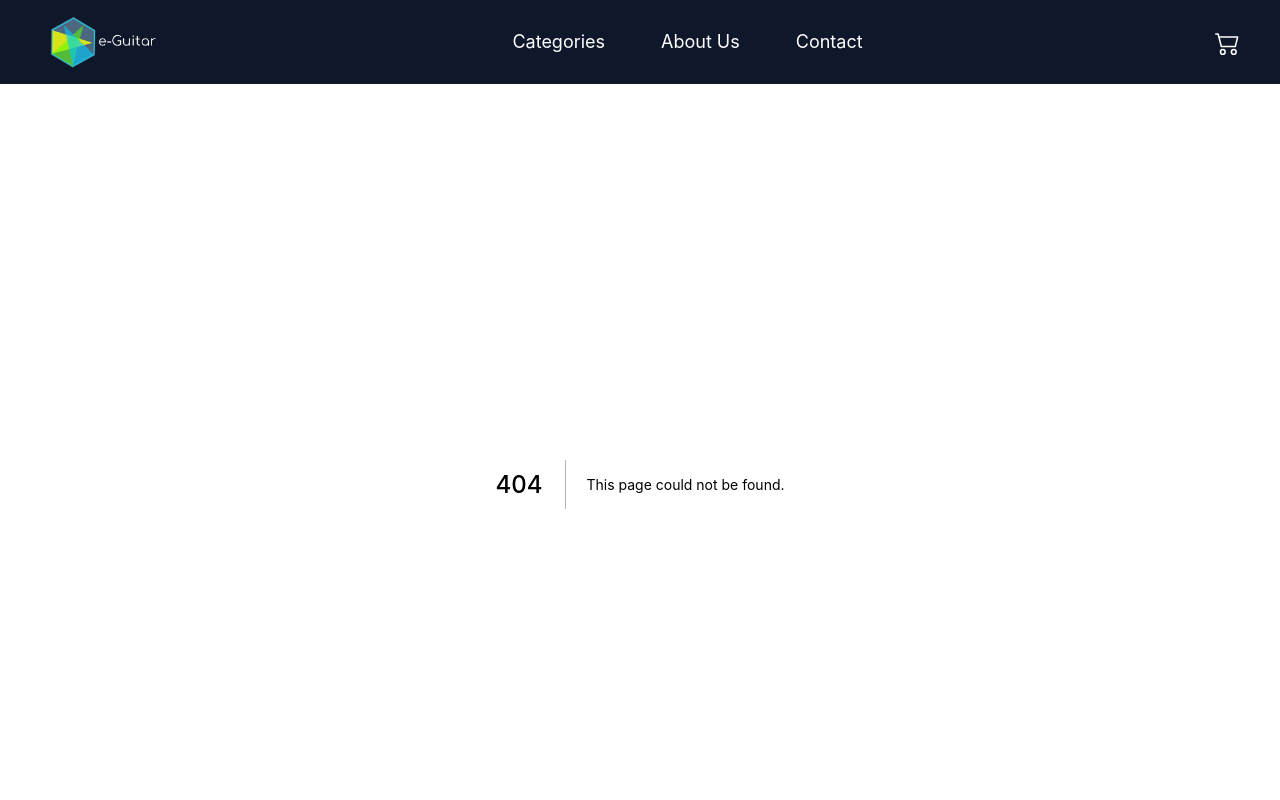
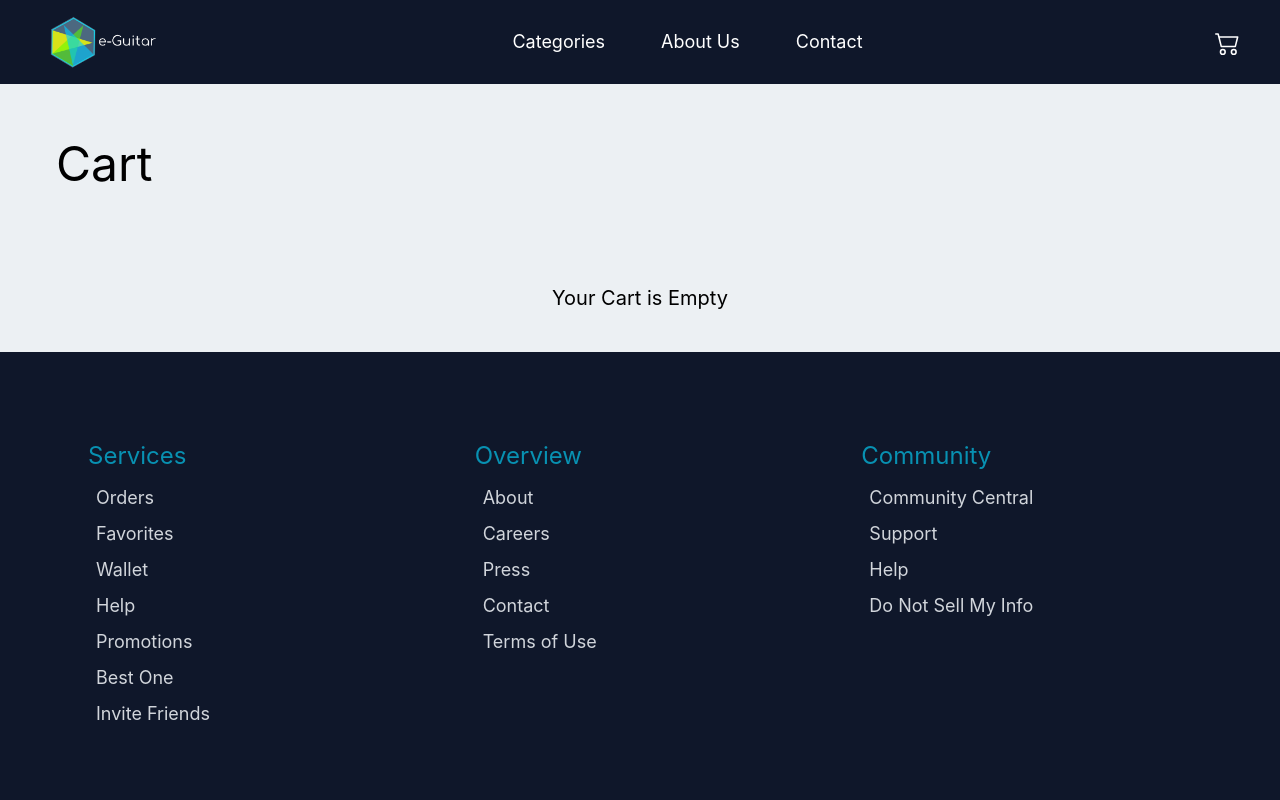
Before and after one commit to marianonu14/e-guitar, a Next.js app: page /cart in a window 1280 px wide. Before the commit this address had no page. Shown: the top 800 px of the page. Built offline with nearby package versions, Linux system fonts and the light colour scheme.

Commit message:
Adding Cart Page

```diff
--- a/components/Header.js
+++ b/components/Header.js
@@ -14,10 +14,6 @@ const Header = () => {
     const [navState , setNavState] = useState(false);
     const router = useRouter();
     const route = router.pathname;
-
-    const showCart = () => {
-        console.log('Show Cart');
-    }
 
     const handleNav = () => {
         setNavState(!navState);
@@ -42,9 +38,11 @@ const Header = () => {
                     <Link href="/contact">Contact</Link>
                 </li>
             </ul>
-            <button className="hidden md:inline" onClick={showCart}>
-                <BsCart2 size={25} />
-            </button>
+            <Link href="/cart">
+                <button className="hidden md:inline">
+                    <BsCart2 size={25} />
+                </button>
+            </Link>
             <button className="md:hidden cursor-pointer" onClick={handleNav}>
                 <AiOutlineMenu size={25}/>
             </button>
@@ -78,9 +76,11 @@ const Header = () => {
                             <Link href="/contact">Contact</Link>
                         </li>
                         <li>
+                        <Link href="/cart">
                             <button className="flex gap-5 items-center hover:text-cyan-600" onClick={() => {setNavState(false)}}>
-                                Show Cart <BsCart2 size={25} />
+                                    Show Cart <BsCart2 size={25} />
                             </button>
+                        </Link>
                         </li>
                     </ul>
                 </div>
--- /dev/null
+++ b/pages/cart.js
@@ -0,0 +1,10 @@
+const Cart = () => {
+    return (
+        <div>
+            <h1 className="text-2xl md:text-5xl md:p-14 px-6 pt-6">Cart</h1>
+            <p className="text-center text-xl p-10">Your Cart is Empty</p>
+        </div>
+     );
+}
+
+export default Cart;
```
